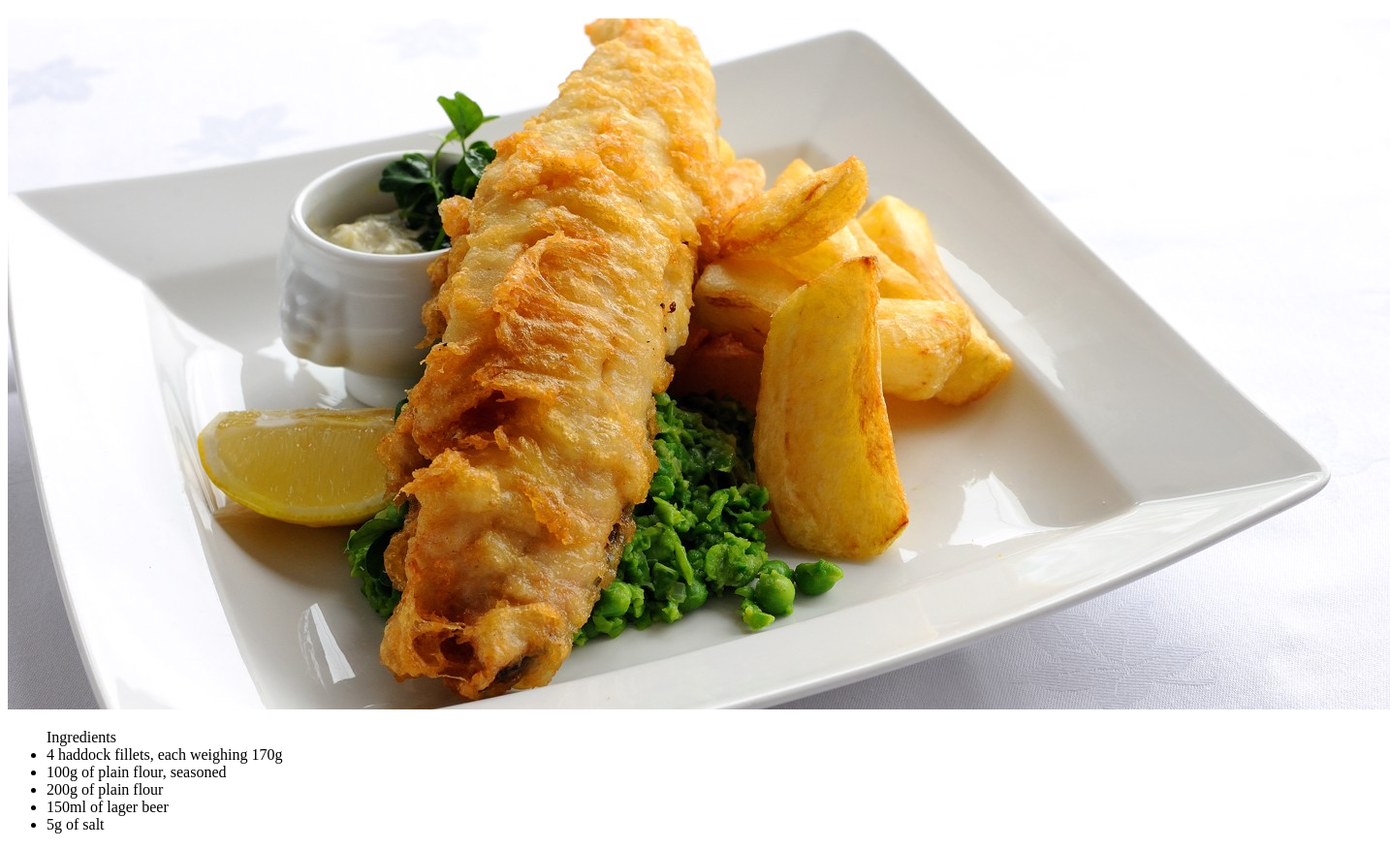
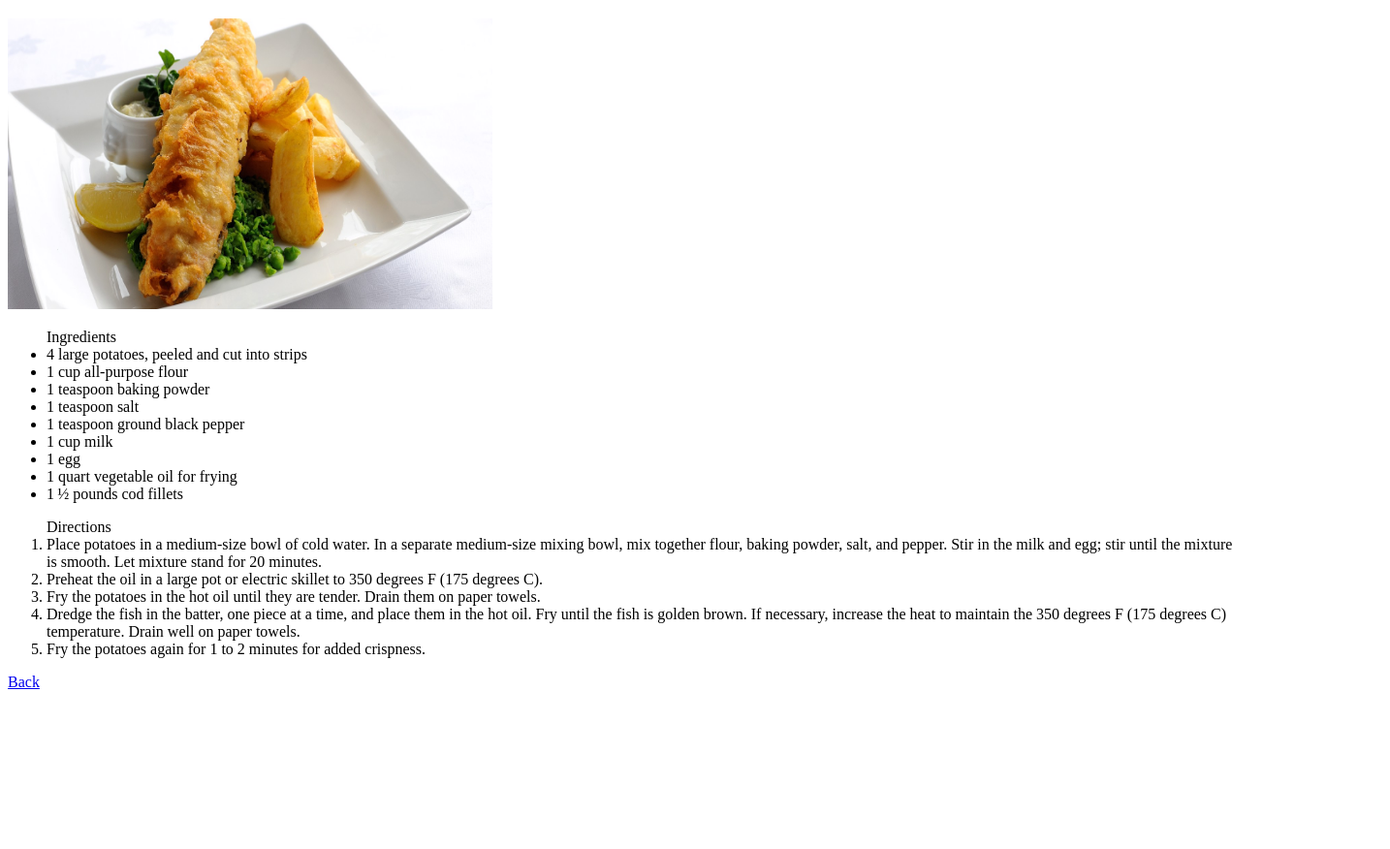
Before and after one commit to Raiviic/odin-recipes, a plain HTML site: page recipes/fishandchips.html in a window 1280 px wide. Shown: the part 61-937 px from the top of the page at 97% size, 1434 px wide, since content can reach past the window. After the commit the page ends 800 px from the top, so only its background shows below. Drawn offline with Linux system fonts and the light colour scheme.

Commit message:
index.html

```diff
--- a/recipes/fishandchips.html
+++ b/recipes/fishandchips.html
@@ -6,13 +6,26 @@
     </head>
         <body>
             <h1>Fish and chips</h1>
-                <img src="../recipes/fishandchips.jpg">
+                <img src="../recipes/fishandchips.jpg" width="500" height="300">
                     <ul>Ingredients
-                        <li>4 haddock fillets, each weighing 170g</li>
-                        <li>100g of plain flour, seasoned</li>
-                        <li>200g of plain flour</li>
-                        <li>150ml of lager beer</li>
-                        <li>5g of salt</li>
+                        <li>4 large potatoes, peeled and cut into strips</li>
+                        <li>1 cup all-purpose flour</li>
+                        <li>1 teaspoon baking powder</li>
+                        <li>1 teaspoon salt</li>
+                        <li>1 teaspoon ground black pepper</li>
+                        <li>1 cup milk</li>
+                        <li>1 egg</li>
+                        <li>1 quart vegetable oil for frying</li>
+                        <li>1 ½ pounds cod fillets</li>
                     </ul>
-        </body>
+                    <ol type='1'>Directions
+                        <li>Place potatoes in a medium-size bowl of cold water. In a separate medium-size mixing bowl, mix together flour, baking powder, salt, and pepper. Stir in the milk and egg; stir until the mixture is smooth. Let mixture stand for 20 minutes.</li>
+                        <li>Preheat the oil in a large pot or electric skillet to 350 degrees F (175 degrees C).</li>
+                        <li>Fry the potatoes in the hot oil until they are tender. Drain them on paper towels.</li>
+                        <li>Dredge the fish in the batter, one piece at a time, and place them in the hot oil. Fry until the fish is golden brown. If necessary, increase the heat to maintain the 350 degrees F (175 degrees C) temperature. Drain well on paper towels.</li>
+                        <li>Fry the potatoes again for 1 to 2 minutes for added crispness.</li>
+                    </ol>
+                    <a href="../index.html">Back</a>
+
+                </body>
     </html>
```
Also changed, not shown: index.html (added, +16 -0 lines), recipes/chicken.html (added, +23 -0 lines), recipes/pancakes.html (added, +26 -0 lines), recipes/chicken.jpg (added), recipes/pancakes.jpeg (added).
